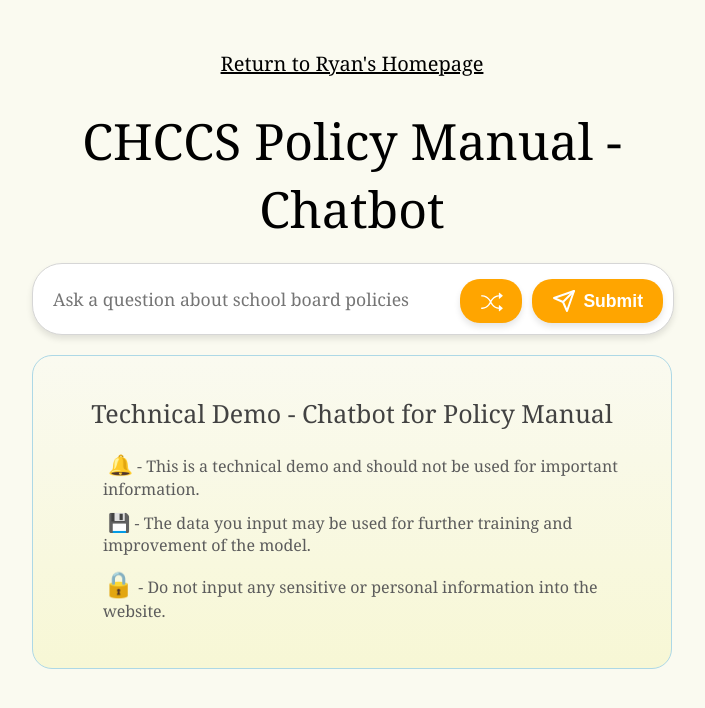
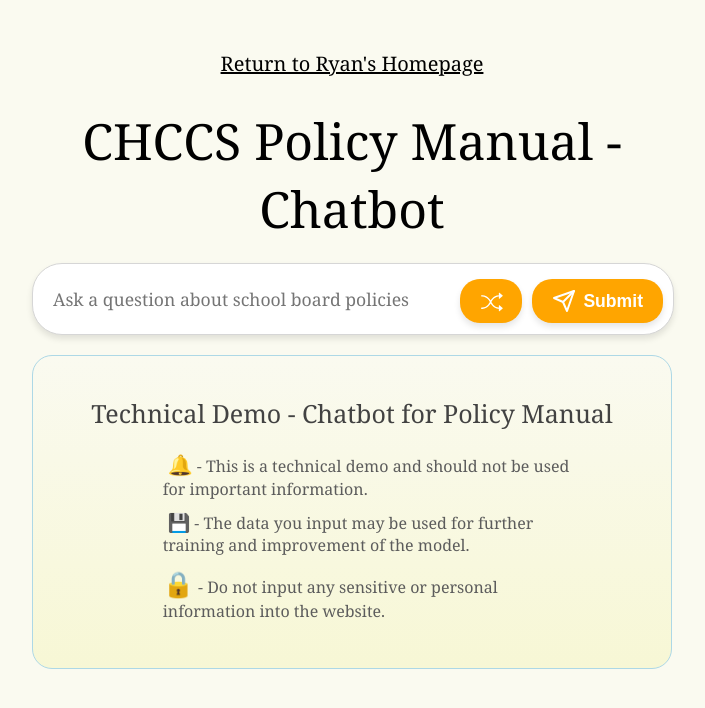
Before and after one commit to ryan-huang1/chccs-chatbot-frontend, a React (Create React App) app: page / in a window 1280 px wide. Shown: the top 708 px of the page, without its empty margins (288-993 px from the left). Built offline with nearby package versions, Linux system fonts and the light colour scheme.

Commit message:
center descrption a bit better

```diff
--- a/src/pages/DescriptionBox.js
+++ b/src/pages/DescriptionBox.js
@@ -12,7 +12,7 @@ function DescriptionBox() {
       borderRadius: "20px",
       display: "flex",
       flexDirection: "column",
-      justifyContent: "flex-start",
+      justifyContent: "center",
       alignItems: "center",
       padding: "20px",
     },
@@ -26,7 +26,7 @@ function DescriptionBox() {
       color: "#424242",
     },
     list: {
-      width: "90%",
+      width: "70%",
       textAlign: "left",
       listStyleType: "none",
       fontFamily: "Georgia, serif",
```
